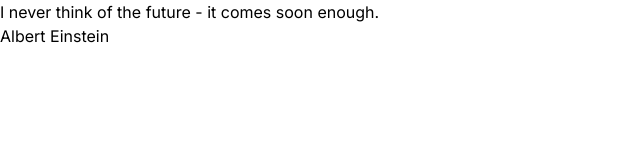
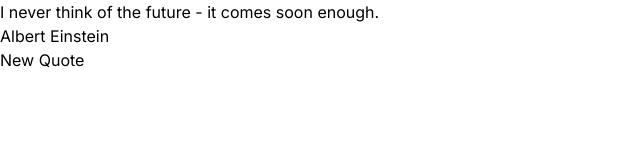
Before and after one commit to WizardOfSaaS/quote-machine, a Next.js app: page / in a window 1280 px wide. Shown: the top 160 px of the page, without its empty margins (0-640 px from the left). Built offline with nearby package versions, Linux system fonts and the light colour scheme.

Commit message:
Add button for New Quote

```diff
--- a/app/page.js
+++ b/app/page.js
@@ -1,4 +1,4 @@
-import Image from "next/image";
+'use client'
 import QuoteItem from "./components/QuoteItem";
 
 const sampleResponse = [
@@ -16,6 +16,10 @@
   }
 ]
 
+function handleButtonClick() {
+  console.log('Button clicked')
+}
+
 export default function Home() {
   const response = sampleResponse[0]
   const quoteText = response["content"]
@@ -26,6 +30,7 @@
         text={quoteText}
         author={quoteAuthor}
       />
+      <button onClick={handleButtonClick}>New Quote</button>
     </main>
   );
 }
```
